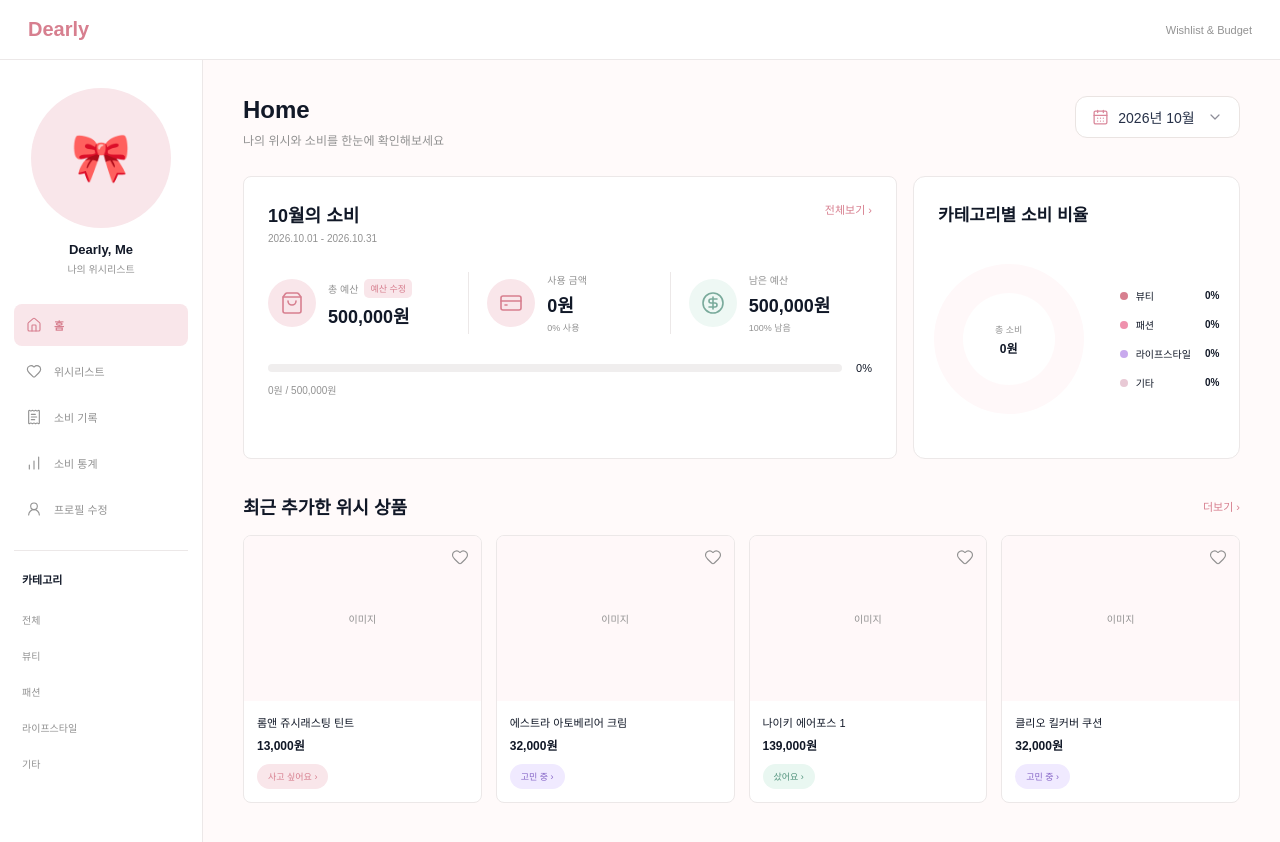
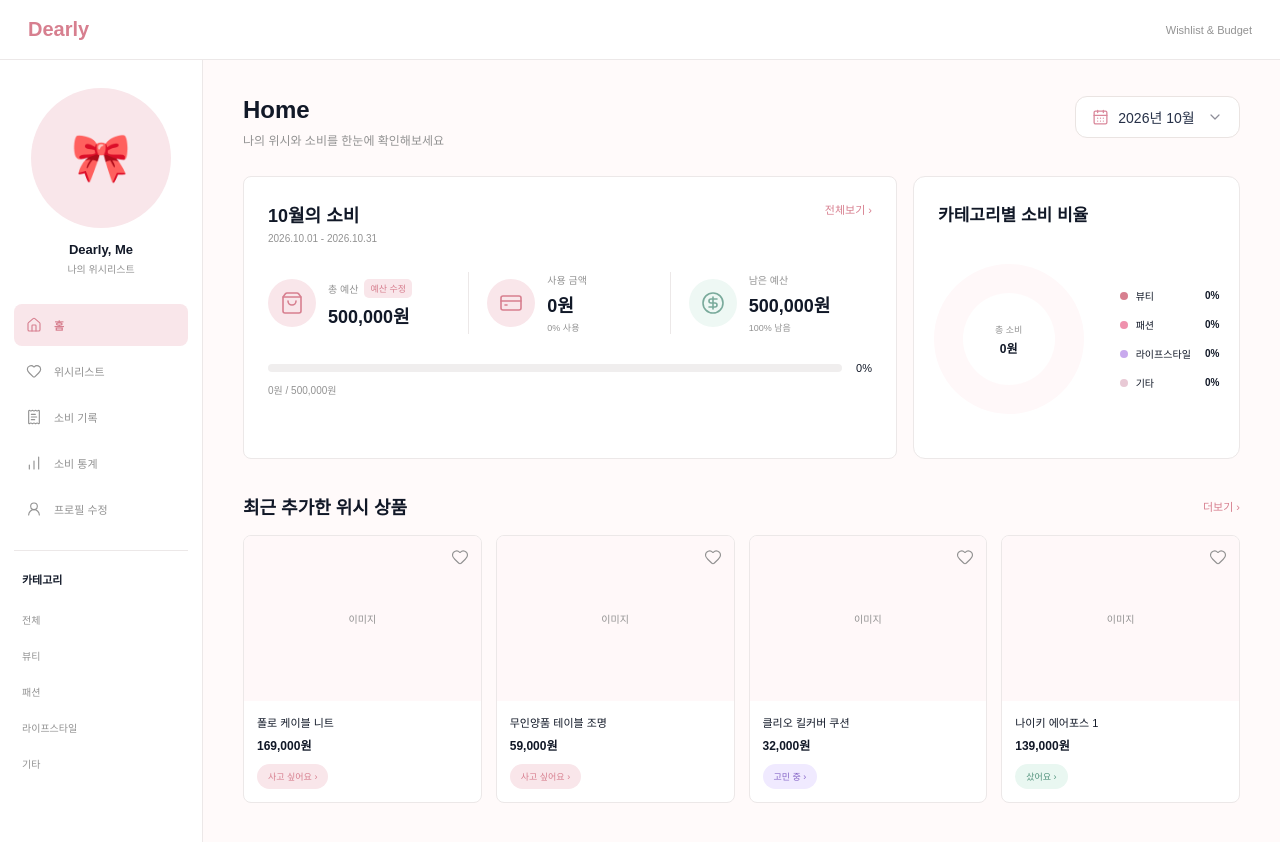
Before and after one commit to seongyeon-dev/Dearly, a React (Vite) app in the folder frontend/: page / in a window 1280 px wide. Shown: the top 842 px of the page. Built offline with nearby package versions, Linux system fonts and the light colour scheme.

Commit message:
feat: display recent products on home

```diff
--- a/frontend/src/pages/Home/Home.tsx
+++ b/frontend/src/pages/Home/Home.tsx
@@ -4,8 +4,8 @@ import { useNavigate } from "react-router-dom";
 import CategoryChart from "../../components/CategoryChart/CategoryChart";
 import MonthSelector from "../../components/MonthSelector/MonthSelector";
 import WishlistCard from "../../components/WishlistCard/WishlistCard";
-import { products } from "../../data/products";
 import type { Wish } from "../../types/wish";
+import { getWishlistProducts } from "../../utils/wishlistStorage";
 import MonthlySummary from "./MonthlySummary/MonthlySummary";
 
 import "./Home.css";
@@ -56,7 +56,7 @@ function getDeletedProductIds(): number[] {
 function getRecentWishlistItems(): Wish[] {
   const deletedIds = getDeletedProductIds();
 
-  return products
+  return getWishlistProducts()
     .filter((item) => !deletedIds.includes(item.id))
     .map((item): Wish => {
       try {
@@ -85,6 +85,7 @@ function getRecentWishlistItems(): Wish[] {
         return item;
       }
     })
+    .sort((a, b) => b.id - a.id)
     .slice(0, 4);
 }
 
@@ -144,6 +145,7 @@ function Home() {
                   style={{ cursor: "pointer" }}
                 >
                   <WishlistCard
+                    productId={item.id}
                     name={item.name}
                     price={item.price}
                     status={item.status}
```
